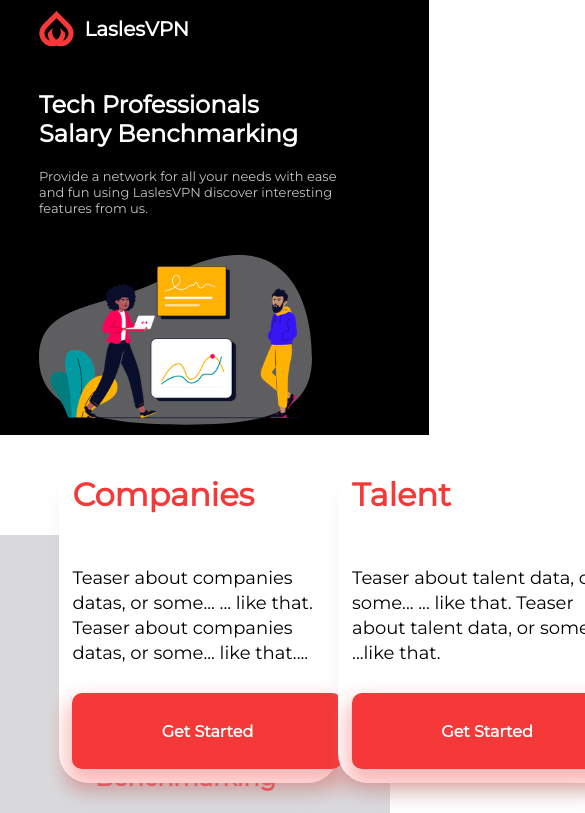
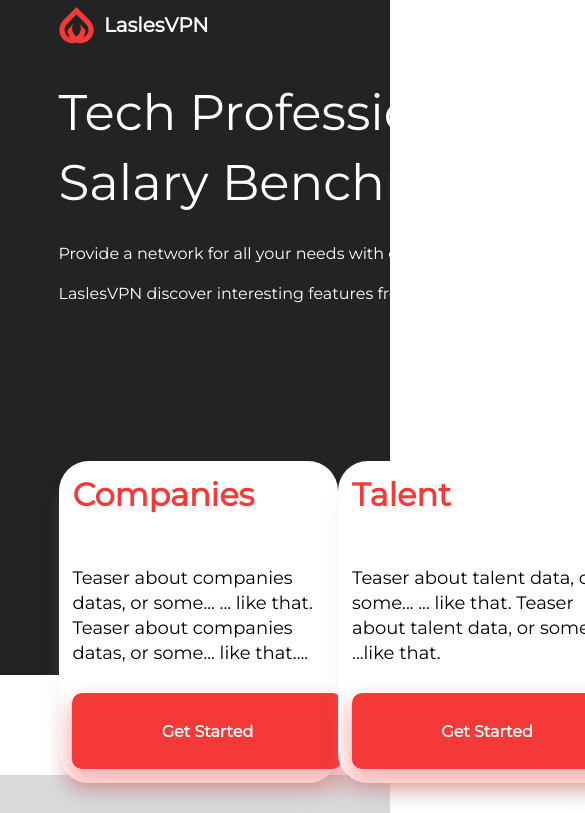
Before and after one commit to Guillaume-Cojan/Landing_jobs, a React (Create React App) app in the folder react_app/: page / in a window 390 px wide. Shown: the top 813 px of the page, 585 px wide, since content can reach past the window. Built offline with nearby package versions, Linux system fonts and the light colour scheme.

Commit message:
Revert "responsive intro css"
This reverts commit d122628abb2c40b6bd622d965e0dcac5a88d041c.

```diff
--- a/react_app/src/components/Intro/Intro.css
+++ b/react_app/src/components/Intro/Intro.css
@@ -1,80 +1,59 @@
 .intro-container {
-  display: flex;
-  flex-direction: column;
-  width: auto;
-  height: 579px;
-  background: black;
-  color: white;
-  padding-left: 10%;
+    box-sizing: border-box;
+    width: 100vw;
+    height: 80vh;
+    left: -576px;
+    top: 11px;
+    background: #232324;
+    margin: 0;
+    padding: 0 15%;
 }
 
-.top-logo {
-  display: flex;
-  flex-direction: row;
-  margin-top: 1%;
-  align-items: center;
-  font-size: 10px;
+.intro-content {
+    box-sizing: border-box;
+    margin: 0;
+    padding-top: 10%;
+    box-sizing: border-box;
+    display: grid;
+    grid-template-columns: 1fr 1fr;
+    grid-template-rows: 1fr 0.5fr;
+    grid-gap: 5%;
 }
-.intro-content {
-  margin-top: 4%;
-  display: flex;
+
+.left-side {
+    box-sizing: border-box;
+    color: white;
+}
+
+.right-side {
+    box-sizing: border-box;
+    grid-column: 2 / 3;
+    grid-row: 1 / 3;
+    /* position: relative; */
+}
+
+.session {
+    position: absolute;
+    bottom: -210px;
+    left: 20px;
+}
+
+.ellipse {
+    position: relative;
 }
 
 .intro-title {
-  font-family: "Montserrat", sans-serif;
+    margin: 0;
     font-size: 50px;
+    line-height: 70px;
     font-weight: 400;
+    white-space: nowrap;
 }
 
 .intro-description {
     font-size: 16px;
-  color: #c4c4c4;
-  width: 555px;
-  height: 60px;
-}
-
-.intro-image {
-  margin-left: 10%;
-}
-
-.ellipse {
-  position: absolute;
-  z-index: 1;
-
-}
-.session {
-  position: relative;
-  z-index: 2;
-}
-
-@media (max-width: 680px) {
-  .intro-container {
-    flex-direction: column;
-    width: 100vw;
-    padding-top: 0px;
-    height: 100%;
-  }
-
-  .intro-content {
-    margin-right: 0px;
-    display: flex;
-    flex-direction: column;
-  }
-
-  .c1 {
-    max-width: 85%;
-  }
-
-  .intro-title {
-    font-size: 1.5rem;
-    font-weight: 600;
-    text-align: left;
-  }
-
-  .intro-description {
-    font-size: 13px;
-    max-width: 90%;
-    margin: 0;
+    font-weight: 400;
+    line-height: 40px;
 }
 
 .top-logo {
@@ -86,22 +65,7 @@
 }
 
 .intro-image {
-      margin-top: 7%;
-    margin-left: 0px;
+    position: absolute;
+    width: 35px;
+    height: 36.23px;
 }
-
-  .ellipse {
-    position: absolute;
-    z-index: 1;
-    max-width: 70%
-
-  }
-  .session {
-    position: relative;
-    z-index: 2;
-    max-width: 70%
-
-  }
-
-
-}
--- a/react_app/src/components/Intro/Intro.js
+++ b/react_app/src/components/Intro/Intro.js
@@ -6,24 +6,29 @@ import "./Intro.css";
 
 function Intro() {
     return (
-
         <div className="intro-container">
             <div className="top-logo">
                 <img className="onion" src={Onion} alt="logo"></img>
                 <h1 className="logo"> &nbsp; LaslesVPN</h1>
             </div>
             <div className="intro-content">
-            <div className="c1">
-                <h2 className="intro-title">Tech Professionals <br></br>Salary Benchmarking</h2>
+                <div className="left-side">
+                    <h1 className="intro-title">Tech Professionals</h1>
+                     <h1 className="intro-title">Salary Benchmarking</h1>
                     <p className="intro-description"> Provide a network for all your needs with ease and fun using LaslesVPN discover interesting features from us. </p>
                 </div>
+                <div className="right-side">
                     <div className="intro-image">
                         <img className="ellipse" src={Ellipse} alt="ellipse"/>
-                <img className="session" src={Allura} alt="session"/>
+                        <img className="session" src={Allura} alt="session">
+                        </img>
+
                     </div>
                 </div>
             </div>
 
+
+        </div>
       )
   }
 
```
Lines whose indentation alone changed are shown as unchanged.
